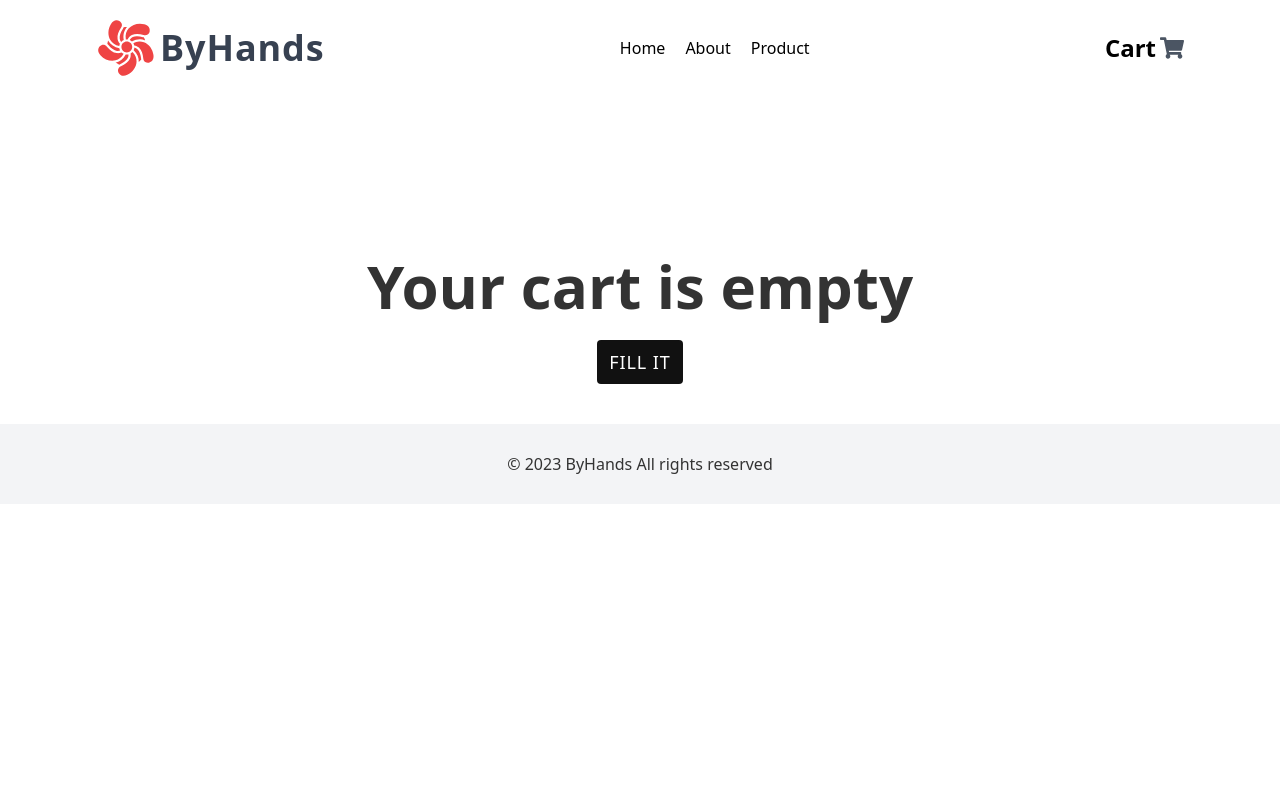
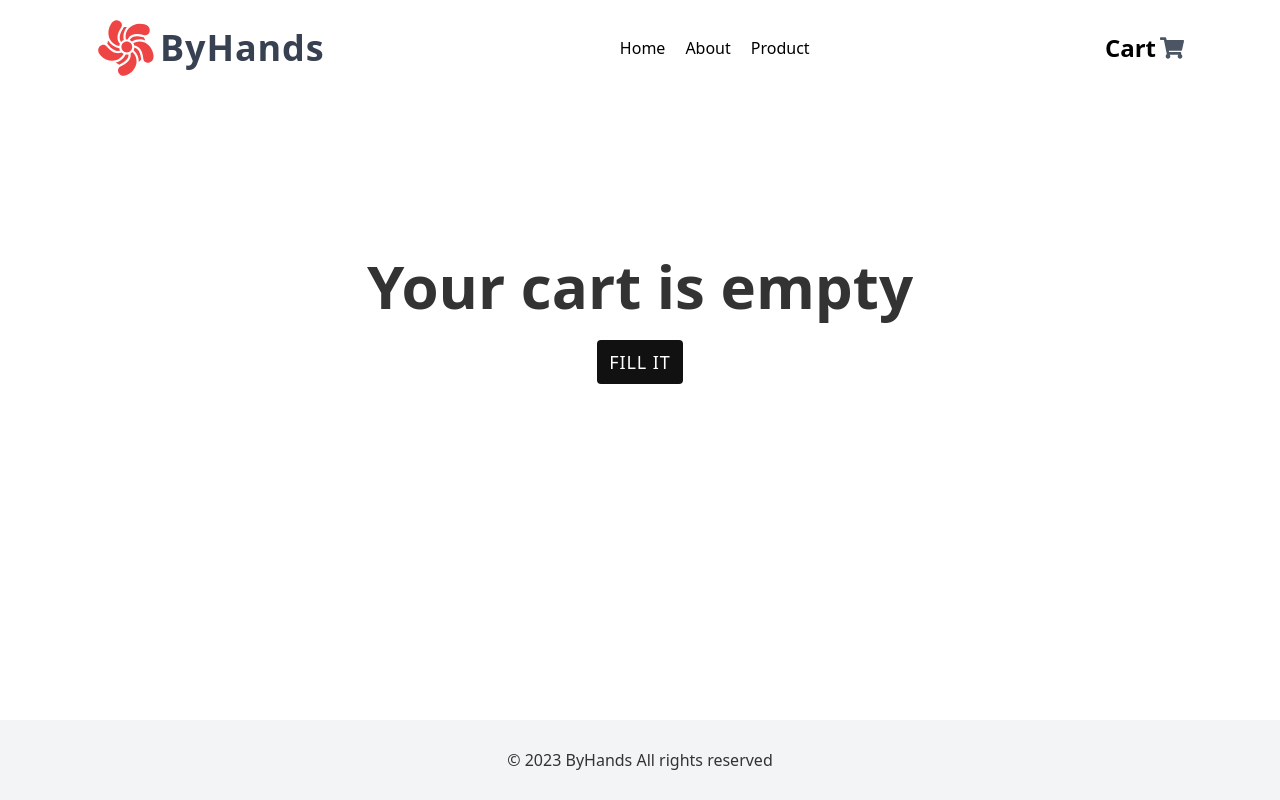
Before and after one commit to ErysCode7/byhands-flower-shop, a React (Vite) app: page /cart in a window 1280 px wide. Built offline with nearby package versions, Linux system fonts and the light colour scheme.

Commit message:
fix footer

```diff
--- a/src/components/Footer/index.tsx
+++ b/src/components/Footer/index.tsx
@@ -1,10 +1,20 @@
+import { useLocation } from "react-router-dom";
+
 type Props = {};
 
 const Footer = (props: Props) => {
+  const location = useLocation();
+
+  console.log(location.pathname);
+
   const year = new Date().getFullYear();
 
   return (
-    <footer className="bg-gray-100 w-full h-[80px] flex items-center justify-center mt-10 sticky top-[50vh] z-[-1]">
+    <footer
+      className={`bg-gray-100 w-full h-[80px] flex items-center justify-center mt-10 ${
+        location.pathname === "/cart" ? "absolute" : "relative"
+      } bottom-0 z-[-1]`}
+    >
       <h3 className="text-[#333] text-base">
         © {year} ByHands All rights reserved
       </h3>
--- a/src/components/MobileSidebar/index.tsx
+++ b/src/components/MobileSidebar/index.tsx
@@ -17,7 +17,7 @@ const MobileSidebar = ({ showMobileNav }: Props) => {
       linkName: "About",
     },
     {
-      link: "/product",
+      link: "/products",
       linkName: "Product",
     },
   ];
```
